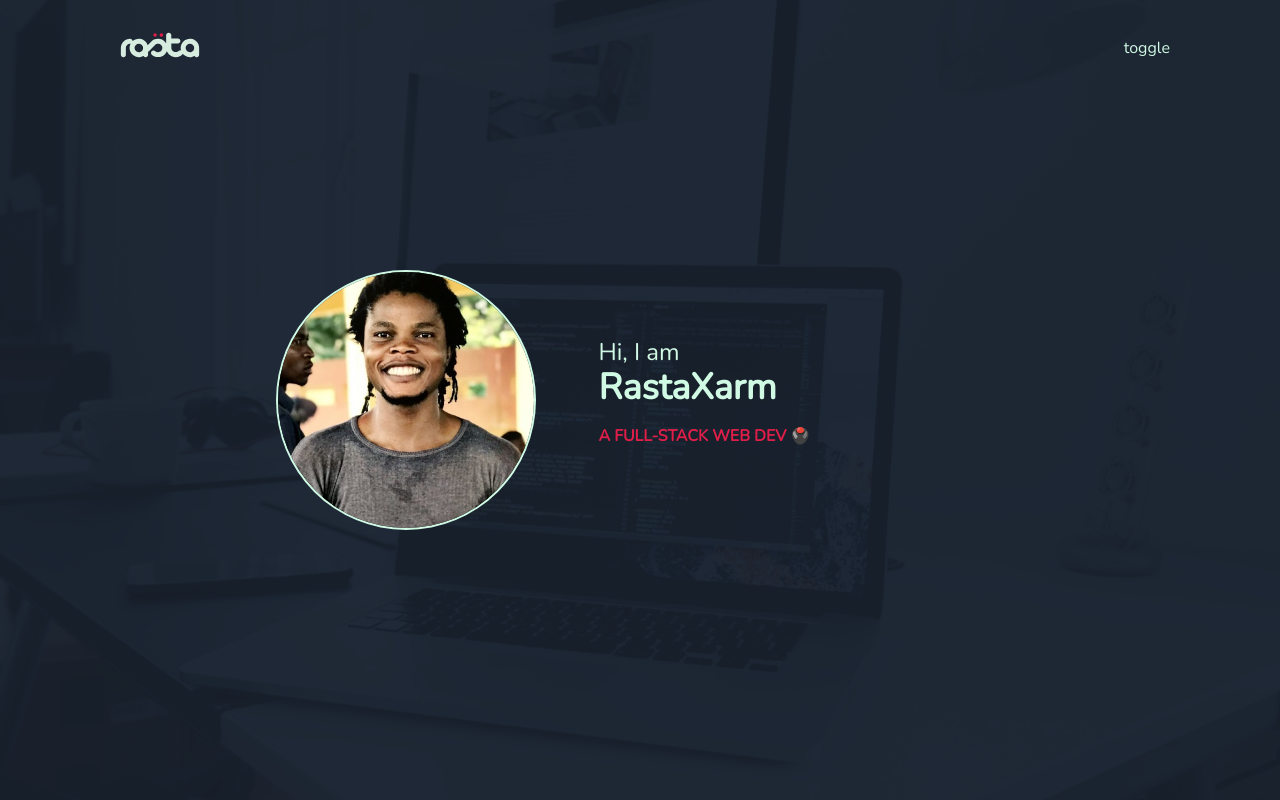
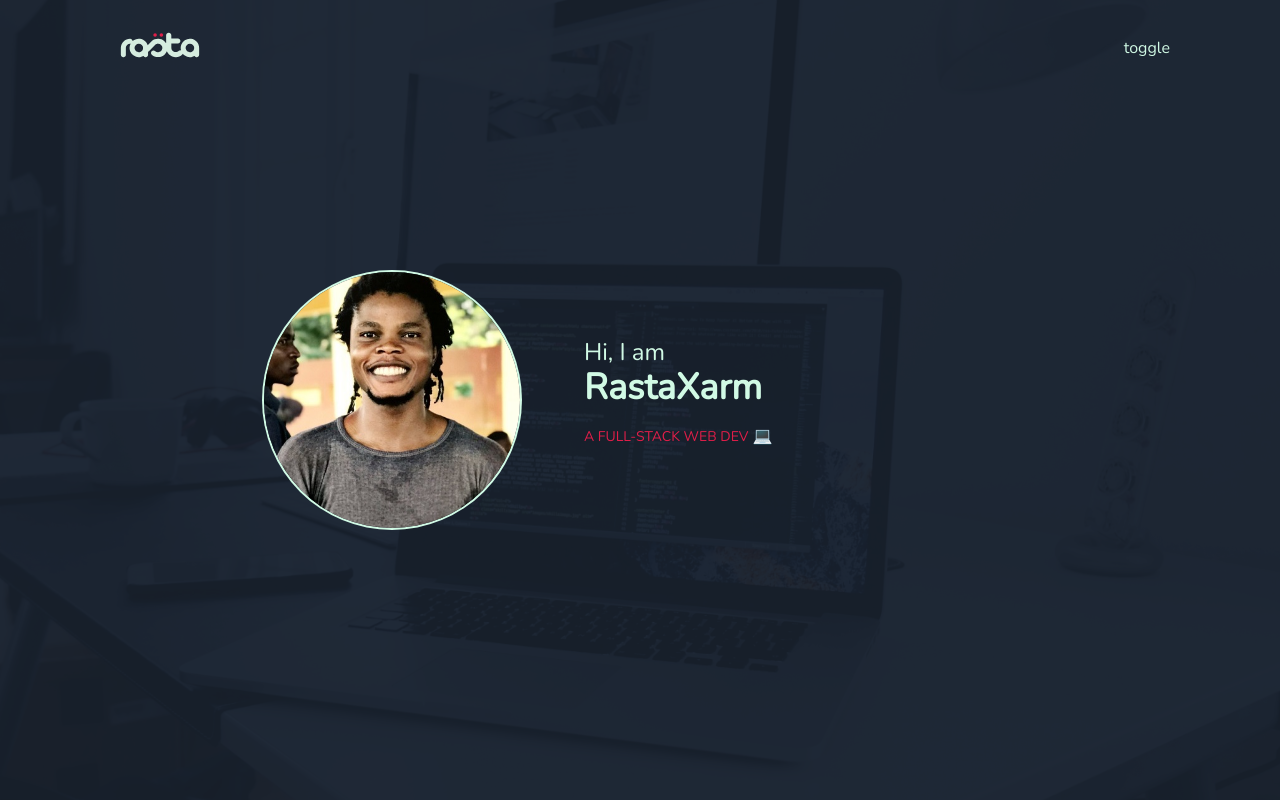
Before and after one commit to xarmzon/rasta, a Next.js app: page / in a window 1280 px wide. Built offline with nearby package versions, Linux system fonts and the light colour scheme.

Commit message:
added favico

```diff
--- a/components/Welcome.tsx
+++ b/components/Welcome.tsx
@@ -13,7 +13,7 @@ const Welcome = () => {
   useTypedJS(typedRef, texts);
   return (
     <div className="h-screen w-full flex flex-wrap justify-center items-center bg-computer1 bg-blend-multiply bg-cover bg-center bg-body gap-x-10">
-      <div className="flex flex-wrap flex-col md:flex-row justify-center items-center gap-x-10 lg:gap-x-16 gap-y-5 md:gap-y-0 w-full lg:w-[70%]">
+      <div className="flex flex-wrap flex-col md:flex-row justify-center items-center gap-x-10 lg:gap-x-16 gap-y-5 md:gap-y-0 w-full md:w-[75%]">
         <div className="transition-all duration-700 w-40 h-40 md:w-50 md:h-50 lg:w-64 lg:h-64 rounded-full overflow-hidden ring-2 ring-primary-100 hover:ring-primary-400">
           <img
             src="images/rasta_1.jpg"
@@ -25,8 +25,11 @@ const Welcome = () => {
           <h1 className="font-light text-2xl">
             Hi, I am <span className="font-bold text-4xl block">RastaXarm</span>
           </h1>
-          <div className="font-bold my-4 lg:max-w-[60%]">
-            <span ref={typedRef} className="text-ascent uppercase"></span>
+          <div className="font-light my-4 lg:max-w-[60%]">
+            <span
+              ref={typedRef}
+              className="text-ascent uppercase text-xs md:text-sm"
+            ></span>
           </div>
         </div>
       </div>
--- a/hooks/typedjs.tsx
+++ b/hooks/typedjs.tsx
@@ -15,7 +15,7 @@ const useTypedJS = (
       smartBackspace: true,
       loop: true,
       showCursor: true,
-      cursorChar: " 🖲️",
+      cursorChar: " 💻",
     });
     return () => {
       typed.destroy();
--- a/tailwind.config.js
+++ b/tailwind.config.js
@@ -28,6 +28,7 @@ module.exports = {
         "primary-100": colors.emerald["100"],
         "primary-400": colors.emerald["400"],
         ascent: "#e01e49",
+        "ascent-light": "#ed5f84",
         body: "#1f2937",
       },
     },
```
